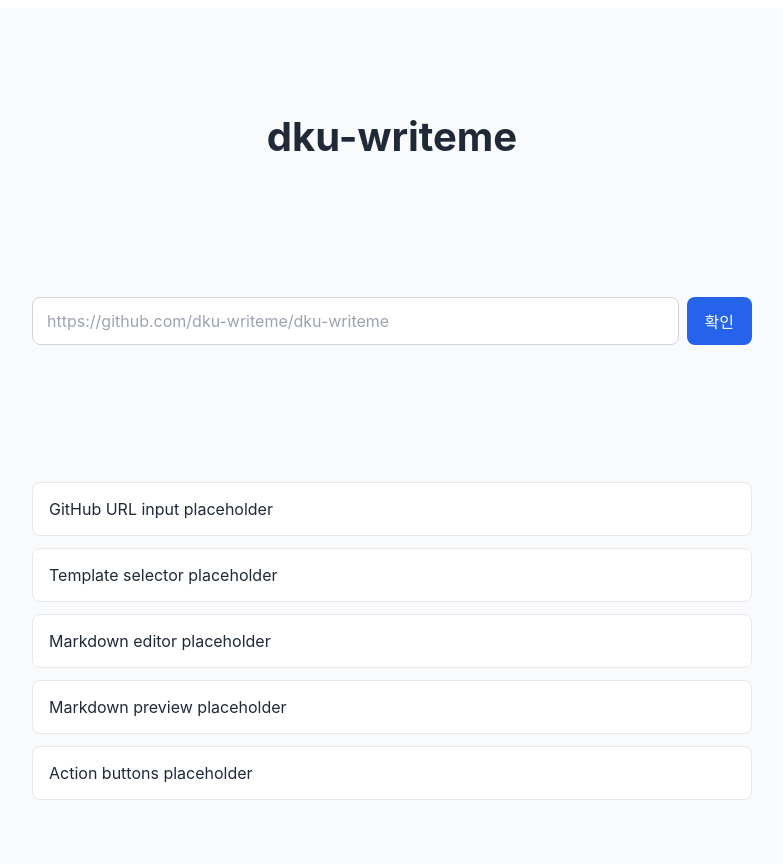
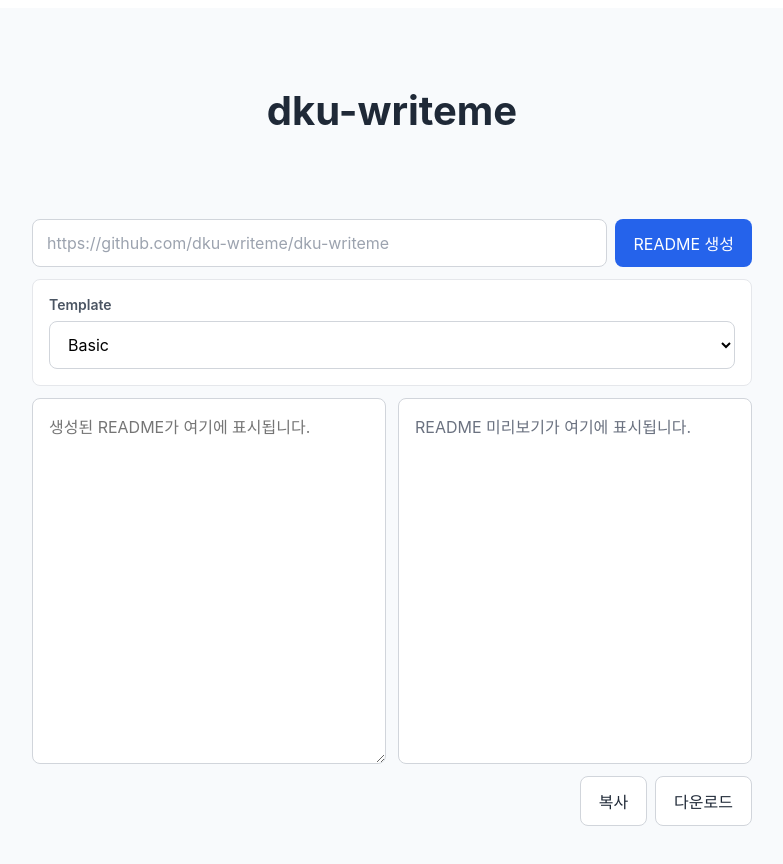
Before and after one commit to dku-writeme/dku-writeme, a React app in the folder frontend/: page / in a window 1280 px wide. Shown: the top 864 px of the page, without its empty margins (248-1031 px from the left). Built offline with nearby package versions, Linux system fonts and the light colour scheme; the HTML template or start-up script is replaced by a standard one.

Commit message:
feat: add README editor, preview, and actions

```diff
--- a/frontend/package.json
+++ b/frontend/package.json
@@ -11,7 +11,8 @@
   },
   "dependencies": {
     "react": "^19.2.5",
-    "react-dom": "^19.2.5"
+    "react-dom": "^19.2.5",
+    "react-markdown": "^10.1.0"
   },
   "devDependencies": {
     "@eslint/js": "^10.0.1",
--- a/frontend/src/App.css
+++ b/frontend/src/App.css
@@ -45,9 +45,32 @@
   cursor: pointer;
 }
 
-.parse-result {
-  margin: 0;
+.url-form button:disabled {
+  background: #9ca3af;
+  cursor: not-allowed;
+}
+
+.template-selector {
+  display: grid;
+  gap: 8px;
+  padding: 16px;
+  border: 1px solid #e5e7eb;
+  border-radius: 8px;
+  background: #ffffff;
+}
+
+.template-selector span {
+  font-size: 14px;
+  font-weight: 600;
   color: #4b5563;
+}
+
+.template-selector select {
+  padding: 12px 14px;
+  border: 1px solid #d1d5db;
+  border-radius: 8px;
+  background: #ffffff;
+  font: inherit;
 }
 
 .placeholder-panel {
@@ -62,3 +85,79 @@
   border-radius: 8px;
   background: #ffffff;
 }
+
+.action-buttons {
+  display: flex;
+  justify-content: flex-end;
+  gap: 8px;
+}
+
+.action-buttons button {
+  padding: 12px 18px;
+  border: 1px solid #d1d5db;
+  border-radius: 8px;
+  color: #1f2937;
+  background: #ffffff;
+  font: inherit;
+  cursor: pointer;
+}
+
+.action-buttons button:hover {
+  background: #f3f4f6;
+}
+
+.markdown-workspace {
+  display: grid;
+  grid-template-columns: 1fr 1fr;
+  gap: 12px;
+}
+
+.markdown-editor,
+.markdown-preview {
+  min-height: 360px;
+  box-sizing: border-box;
+  border: 1px solid #d1d5db;
+  border-radius: 8px;
+  background: #ffffff;
+}
+
+.markdown-editor textarea {
+  width: 100%;
+  height: 100%;
+  min-height: 360px;
+  box-sizing: border-box;
+  resize: vertical;
+  padding: 16px;
+  border: 0;
+  border-radius: 8px;
+  outline: none;
+  color: #111827;
+  background: transparent;
+  font: inherit;
+  line-height: 1.6;
+}
+
+.markdown-preview {
+  overflow: auto;
+  padding: 16px;
+  color: #111827;
+  line-height: 1.6;
+}
+
+.markdown-preview :first-child {
+  margin-top: 0;
+}
+
+.markdown-preview :last-child {
+  margin-bottom: 0;
+}
+
+.preview-empty {
+  color: #6b7280;
+}
+
+@media (max-width: 720px) {
+  .markdown-workspace {
+    grid-template-columns: 1fr;
+  }
+}
--- a/frontend/src/App.jsx
+++ b/frontend/src/App.jsx
@@ -4,46 +4,61 @@
 import MarkdownEditor from './components/MarkdownEditor.jsx'
 import MarkdownPreview from './components/MarkdownPreview.jsx'
 import ActionButtons from './components/ActionButtons.jsx'
+import { requestReadme } from './api/repoApi.js'
 import { parseGithubUrl } from './utils/parseGithubUrl.js'
 import './App.css'
 
 function App() {
-  const [githubUrl, setGithubUrl] = useState('')
-  const [message, setMessage] = useState('')
+  const [url, setUrl] = useState('')
+  const [template, setTemplate] = useState('basic')
+  const [markdown, setMarkdown] = useState('')
+  const [loading, setLoading] = useState(false)
 
-  const handleSubmit = (event) => {
+  const handleSubmit = async (event) => {
     event.preventDefault()
 
+    if (!url.trim()) {
+      alert('GitHub 저장소 URL을 입력해주세요.')
+      return
+    }
+
+    setLoading(true)
+
     try {
-      const result = parseGithubUrl(githubUrl)
-      console.log(result)
-      setMessage(`${result.owner}/${result.repo}`)
+      const { owner, repo } = parseGithubUrl(url)
+      const response = await requestReadme(owner, repo, template)
+
+      setMarkdown(response.markdown)
+      console.log(response.markdown)
     } catch (error) {
-      console.error(error)
-      setMessage(error.message)
+      alert(error.message)
+    } finally {
+      setLoading(false)
     }
   }
 
   return (
     <main className="app">
       <h1>dku-writeme</h1>
-      <form className="url-form" onSubmit={handleSubmit}>
-        <input
-          type="text"
-          value={githubUrl}
-          onChange={(event) => setGithubUrl(event.target.value)}
-          placeholder="https://github.com/dku-writeme/dku-writeme"
-          aria-label="GitHub repository URL"
+      <section className="placeholder-panel" aria-label="README generator workspace">
+        <UrlInput
+          url={url}
+          onChange={(event) => setUrl(event.target.value)}
+          onSubmit={handleSubmit}
+          loading={loading}
         />
-        <button type="submit">확인</button>
-      </form>
-      {message && <p className="parse-result">{message}</p>}
-      <section className="placeholder-panel" aria-label="README generator workspace">
-        <UrlInput />
-        <TemplateSelector />
-        <MarkdownEditor />
-        <MarkdownPreview />
-        <ActionButtons />
+        <TemplateSelector
+          template={template}
+          onChange={(event) => setTemplate(event.target.value)}
+        />
+        <section className="markdown-workspace">
+          <MarkdownEditor
+            markdown={markdown}
+            onChange={(event) => setMarkdown(event.target.value)}
+          />
+          <MarkdownPreview markdown={markdown} />
+        </section>
+        <ActionButtons markdown={markdown} />
       </section>
     </main>
   )
--- a/frontend/src/components/ActionButtons.jsx
+++ b/frontend/src/components/ActionButtons.jsx
@@ -1,5 +1,45 @@
-function ActionButtons() {
-  return <div className="placeholder">Action buttons placeholder</div>
+function ActionButtons({ markdown }) {
+  const handleCopy = async () => {
+    if (!markdown) {
+      alert('복사할 README 내용이 없습니다.')
+      return
+    }
+
+    try {
+      await navigator.clipboard.writeText(markdown)
+      alert('README가 클립보드에 복사되었습니다.')
+    } catch {
+      alert('README 복사에 실패했습니다.')
+    }
+  }
+
+  const handleDownload = () => {
+    if (!markdown) {
+      alert('다운로드할 README 내용이 없습니다.')
+      return
+    }
+
+    const blob = new Blob([markdown], { type: 'text/markdown;charset=utf-8' })
+    const url = URL.createObjectURL(blob)
+    const link = document.createElement('a')
+
+    link.href = url
+    link.download = 'README.md'
+    link.click()
+
+    URL.revokeObjectURL(url)
+  }
+
+  return (
+    <div className="action-buttons">
+      <button type="button" onClick={handleCopy}>
+        복사
+      </button>
+      <button type="button" onClick={handleDownload}>
+        다운로드
+      </button>
+    </div>
+  )
 }
 
 export default ActionButtons
--- a/frontend/src/components/MarkdownEditor.jsx
+++ b/frontend/src/components/MarkdownEditor.jsx
@@ -1,5 +1,14 @@
-function MarkdownEditor() {
-  return <div className="placeholder">Markdown editor placeholder</div>
+function MarkdownEditor({ markdown, onChange }) {
+  return (
+    <section className="markdown-editor">
+      <textarea
+        value={markdown}
+        onChange={onChange}
+        placeholder="생성된 README가 여기에 표시됩니다."
+        aria-label="Markdown editor"
+      />
+    </section>
+  )
 }
 
 export default MarkdownEditor
--- a/frontend/src/components/MarkdownPreview.jsx
+++ b/frontend/src/components/MarkdownPreview.jsx
@@ -1,5 +1,15 @@
-function MarkdownPreview() {
-  return <div className="placeholder">Markdown preview placeholder</div>
+import ReactMarkdown from 'react-markdown'
+
+function MarkdownPreview({ markdown }) {
+  return (
+    <section className="markdown-preview">
+      {markdown ? (
+        <ReactMarkdown>{markdown}</ReactMarkdown>
+      ) : (
+        <p className="preview-empty">README 미리보기가 여기에 표시됩니다.</p>
+      )}
+    </section>
+  )
 }
 
 export default MarkdownPreview
--- a/frontend/src/components/TemplateSelector.jsx
+++ b/frontend/src/components/TemplateSelector.jsx
@@ -1,5 +1,14 @@
-function TemplateSelector() {
-  return <div className="placeholder">Template selector placeholder</div>
+function TemplateSelector({ template, onChange }) {
+  return (
+    <label className="template-selector">
+      <span>Template</span>
+      <select value={template} onChange={onChange}>
+        <option value="basic">Basic</option>
+        <option value="simple">Simple</option>
+        <option value="badge">Badge</option>
+      </select>
+    </label>
+  )
 }
 
 export default TemplateSelector
--- a/frontend/src/components/UrlInput.jsx
+++ b/frontend/src/components/UrlInput.jsx
@@ -1,5 +1,18 @@
-function UrlInput() {
-  return <div className="placeholder">GitHub URL input placeholder</div>
+function UrlInput({ url, onChange, onSubmit, loading }) {
+  return (
+    <form className="url-form" onSubmit={onSubmit}>
+      <input
+        type="text"
+        value={url}
+        onChange={onChange}
+        placeholder="https://github.com/dku-writeme/dku-writeme"
+        aria-label="GitHub repository URL"
+      />
+      <button type="submit" disabled={loading}>
+        {loading ? '생성 중...' : 'README 생성'}
+      </button>
+    </form>
+  )
 }
 
 export default UrlInput
```
Also changed, not shown: 1 other file (tests, documents, lock files or other folders).
